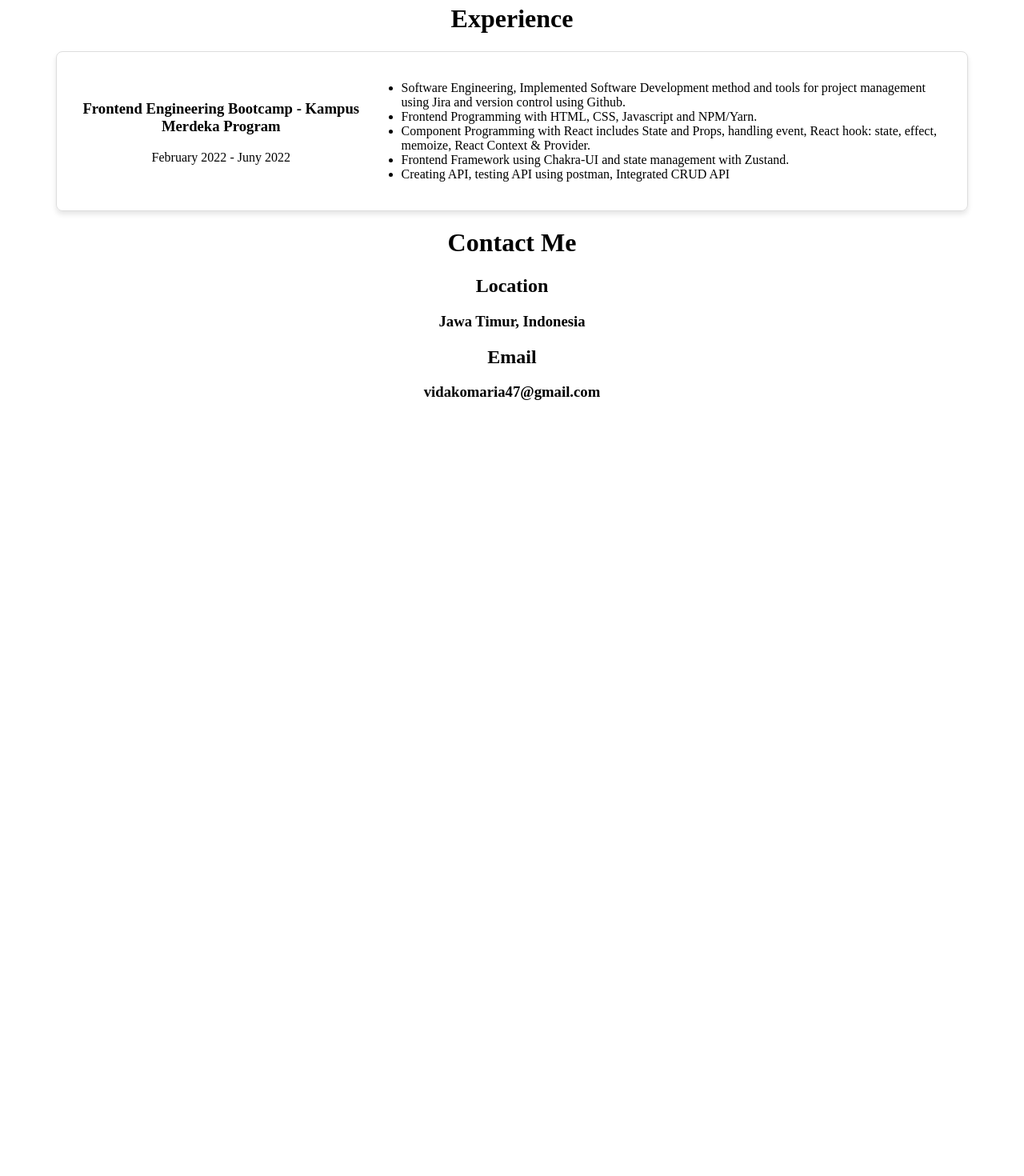
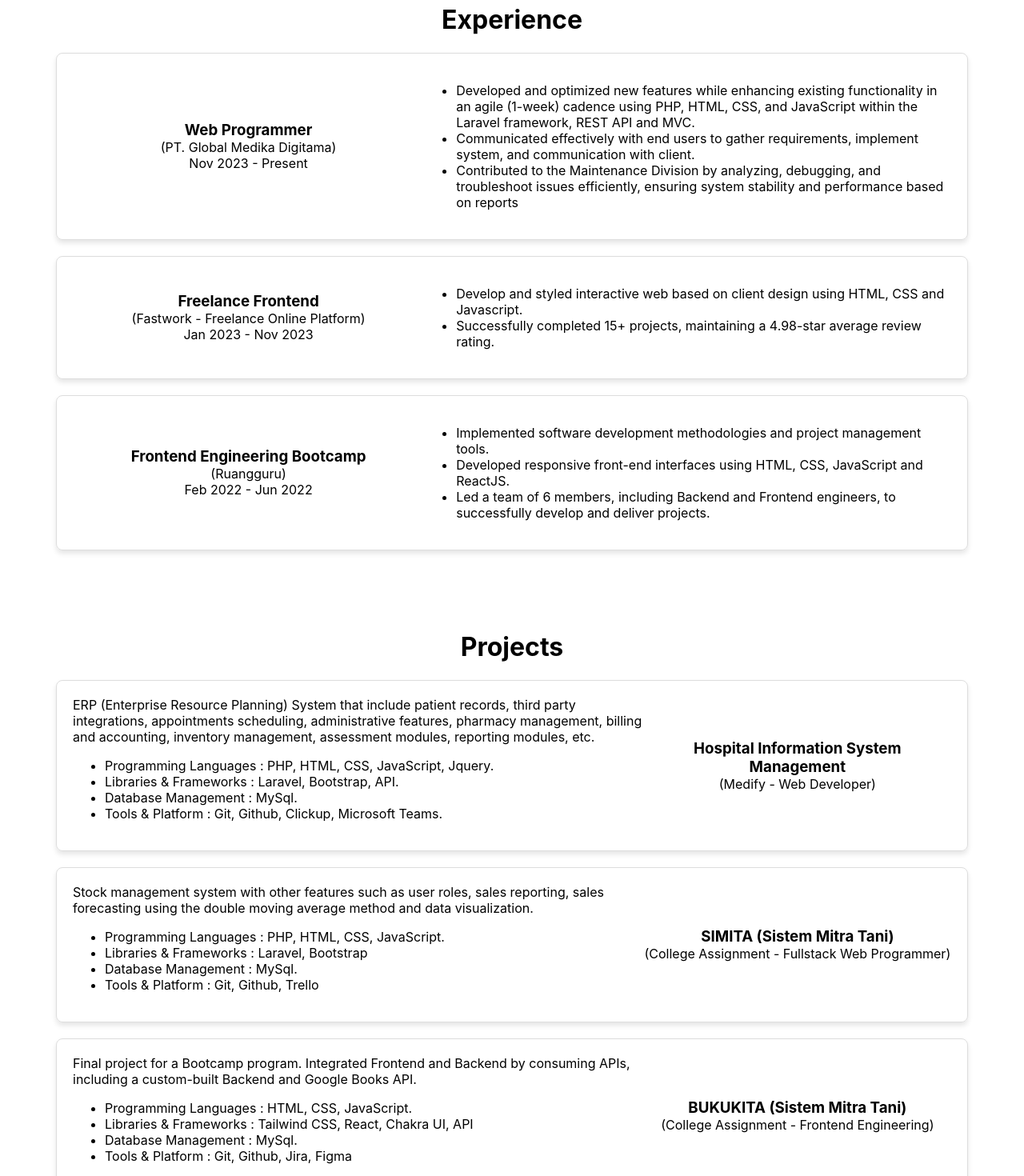
Before and after one commit to vidakomaria/vida_komaria, a React (Create React App) app: page / in a window 1280 px wide. Shown: the part 600-2070 px from the top of the page at 80% size. Before the commit the page ends 1120 px from the top, so only its background shows below. Built offline with nearby package versions, Linux system fonts and the light colour scheme.

Commit message:
Update changes

```diff
--- a/package.json
+++ b/package.json
@@ -17,8 +17,8 @@
   "scripts": {
     "predeploy": "npm run build",
     "deploy": "gh-pages -d build",
-    "start": "react-scripts start",
-    "build": "react-scripts build",
+    "start": "NODE_OPTIONS=--openssl-legacy-provider react-scripts startreact-scripts start",
+    "build": "NODE_OPTIONS=--openssl-legacy-provider react-scripts build",
     "test": "react-scripts test",
     "eject": "react-scripts eject"
   },
--- a/src/App.js
+++ b/src/App.js
@@ -2,9 +2,9 @@ import React from "react";
 import './style.css';
 import Contact from './Components/Contact';
 import Navbar from './Components/Navbar';
-import { Route, Routes } from 'react-router-dom'
 import About from './Components/About';
 import Experience from './Components/Experience';
+import Projects from './Components/Projects';
 
 function App() {
   return (
@@ -21,6 +21,10 @@ function App() {
         <Experience/>
       </div>
 
+      <div className="container" id="projects">
+        <Projects/>
+      </div>
+
       <div className='footer'>
         <Contact/>
       </div>
--- a/src/Components/Experience.js
+++ b/src/Components/Experience.js
@@ -1,7 +1,6 @@
 import React from "react";
 import profilPict from "../assets/Profile.png"
 import { dataExperience } from "../Data/dataExperience"
-import { dataOrganizationExp } from "../Data/dataExperience"
 
 export default function Content () {
 
@@ -11,8 +10,9 @@ export default function Content () {
             <div className="cont-experience">
                 {dataExperience.map((exp, index) => (
                     <div className="card" key={index}>
-                        <div>
+                        <div className="card-title">
                             <h3>{exp.name}</h3>
+                            <p>({exp.place})</p>
                             <p>{exp.time.start} - {exp.time.end}</p>
                         </div>
                         <div className="card-desc">
--- a/src/Components/Projects.js
+++ b/src/Components/Projects.js
@@ -1,43 +1,29 @@
 import React from "react";
 import { Link } from "react-router-dom"
-import { dataProjects } from "../Content/projectLists"
+import { dataProjects } from "../Data/dataExperience"
 
 export default function Projects(){
-    const projectLists = dataProjects.reverse()
-    // console.log(projectLists);
-
     return(
-        <div className="cont-projects">
-            <div className="header">PROJECTS</div>
-            <div className="project-lists">
-                {
-                    projectLists.map((item, idx)=>{
-                        return(
-                            <>
-                            <div className="project-card">
-                                <Link to={`/projects/${item.id}`}>
-                                    <img src={item.image}/>
-
-                                    <div className="project-title">
-                                        {item.title}
-                                    </div>
-                                </Link>
+            <div className="cont-projects">
+                <h1>Projects</h1>
+                <div className="cont-projects">
+                    {dataProjects.map((project, index) => (
+                        <div className="card" key={index}>
+                            <div className="card-desc">
+                                <p>{project.desc}</p>
+                                <ul>
+                                    {project.desc_list.map((desc, i) =>(
+                                        <li key={i}>{desc}</li>
+                                    ))}
+                                </ul>
                             </div>
-
-                            <div className="project-card">
-                                <Link to={`/projects/${item.id}`}>
-                                    <img src={item.image}/>
-
-                                    <div className="project-title">
-                                        {item.title}
-                                    </div>
-                                </Link>
+                            <div className="card-title">
+                                <h3>{project.name}</h3>
+                                <p>({project.place})</p>
                             </div>
-                            </>
-                        )
-                    })
-                }
+                        </div>
+                    ))}
+                </div>
             </div>
-        </div>
-    )
+        )
 }
--- a/src/Data/dataExperience.js
+++ b/src/Data/dataExperience.js
@@ -1,19 +1,76 @@
 export const dataExperience = [
     {
         id:1,
+        place:"PT. Global Medika Digitama",
+        name:"Web Programmer",
+        time: {start:"Nov 2023", end:"Present"},
+        description : [
+            "Developed and optimized new features while enhancing existing functionality in an agile (1-week) cadence using PHP, HTML, CSS, and JavaScript within the Laravel framework, REST API and MVC.",
+            "Communicated effectively with end users to gather requirements, implement system, and communication with client.",
+            "Contributed to the Maintenance Division by analyzing, debugging, and troubleshoot issues efficiently, ensuring system stability and performance based on reports"
+        ]
+    },
+    {
+        id:2,
+        place:"Fastwork - Freelance Online Platform",
+        name:"Freelance Frontend",
+        time: {start:"Jan 2023", end:"Nov 2023"},
+        description : [
+            "Develop and styled interactive web based on client design using HTML, CSS and Javascript.",
+            "Successfully completed 15+ projects, maintaining a 4.98-star average review rating."
+        ]
+    },
+    {
+        id:3,
         place:"Ruangguru",
-        name:"Frontend Engineering Bootcamp - Kampus Merdeka Program ",
-        time: {start:"February 2022", end:"Juny 2022"},
+        name:"Frontend Engineering Bootcamp",
+        time: {start:"Feb 2022", end:"Jun 2022"},
         description : [
-            "Software Engineering, Implemented Software Development method and tools for project management using Jira and version control using Github.",
-            "Frontend Programming with HTML, CSS, Javascript and NPM/Yarn.",
-            "Component Programming with React includes State and Props, handling event, React hook: state, effect, memoize, React Context & Provider.",
-            "Frontend Framework using Chakra-UI and state management with Zustand.",
-            "Creating API, testing API using postman, Integrated CRUD API"
+            "Implemented software development methodologies and project management tools.",
+            "Developed responsive front-end interfaces using HTML, CSS, JavaScript and ReactJS.",
+            "Led a team of 6 members, including Backend and Frontend engineers, to successfully develop and deliver projects."
         ]
     },
 ]
 
+export const dataProjects = [
+    {
+        id:1,
+        place:"Medify - Web Developer",
+        name: "Hospital Information System Management",
+        desc : "ERP (Enterprise Resource Planning) System that include patient records, third party integrations, appointments scheduling, administrative features, pharmacy management, billing and accounting, inventory management, assessment modules, reporting modules, etc.",
+        desc_list : [
+            "Programming Languages : PHP, HTML, CSS, JavaScript, Jquery.",
+            "Libraries & Frameworks : Laravel, Bootstrap, API.",
+            "Database Management : MySql.",
+            "Tools & Platform : Git, Github, Clickup, Microsoft Teams."
+        ]
+    },
+    {
+        id:2,
+        place:"College Assignment - Fullstack Web Programmer",
+        name: "SIMITA (Sistem Mitra Tani)",
+        desc : "Stock management system with other features such as user roles, sales reporting, sales forecasting using the double moving average method and data visualization.",
+        desc_list : [
+            "Programming Languages : PHP, HTML, CSS, JavaScript.",
+            "Libraries & Frameworks : Laravel, Bootstrap",
+            "Database Management : MySql.",
+            "Tools & Platform : Git, Github, Trello"
+        ]
+    },
+    {
+        id:3,
+        place:"College Assignment - Frontend Engineering",
+        name: "BUKUKITA (Sistem Mitra Tani)",
+        desc : "Final project for a Bootcamp program. Integrated Frontend and Backend by consuming APIs, including a custom-built Backend and Google Books API.",
+        desc_list : [
+            "Programming Languages : HTML, CSS, JavaScript.",
+            "Libraries & Frameworks : Tailwind CSS, React, Chakra UI, API",
+            "Database Management : MySql.",
+            "Tools & Platform : Git, Github, Jira, Figma",
+        ]
+    },
+]
 
 
 export const dataOrganizationExp = [
--- a/src/style.css
+++ b/src/style.css
@@ -1,7 +1,10 @@
-body{
+/* body{
   font-family: 'Patua One', cursive;
+} */
+h3, p{
+  margin-block-start:0px;
+  margin-block-end:0px;
 }
-
 .App {
   text-align: center;
   height: 100%;
@@ -138,6 +141,10 @@ hr{
   color: black;
 }
 
+.cont-experience{
+  max-width:2048px;
+}
+
 .card {
   border: 1px solid #ddd;
   border-radius: 8px;
@@ -146,10 +153,24 @@ hr{
   padding:20px;
   display:flex;
   align-items:center;
+  margin-bottom:20px;
+}
+
+.card-title{
+  width:40%;
 }
 
 .card-desc{
   text-align: start;
+  width:60%;
+}
+
+.cont-projects .card .card-title{
+  width : 35%;
+}
+
+.cont-projects .card .card-desc{
+  width : 65%;
 }
 
 .footer{
```
Also changed, not shown: 1 other file (tests, documents, lock files or other folders).
